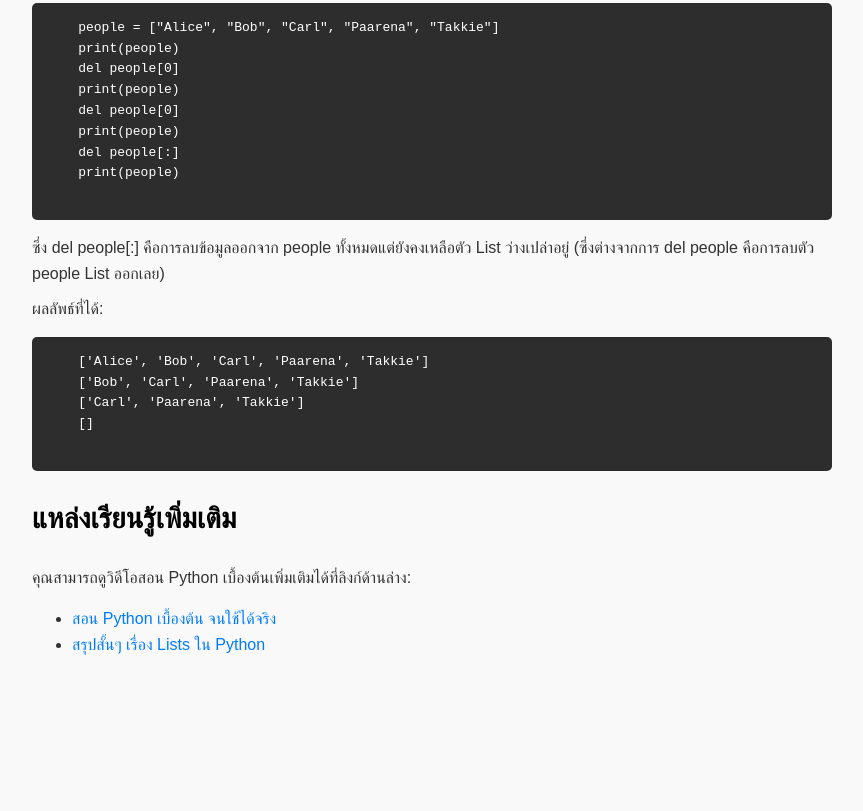
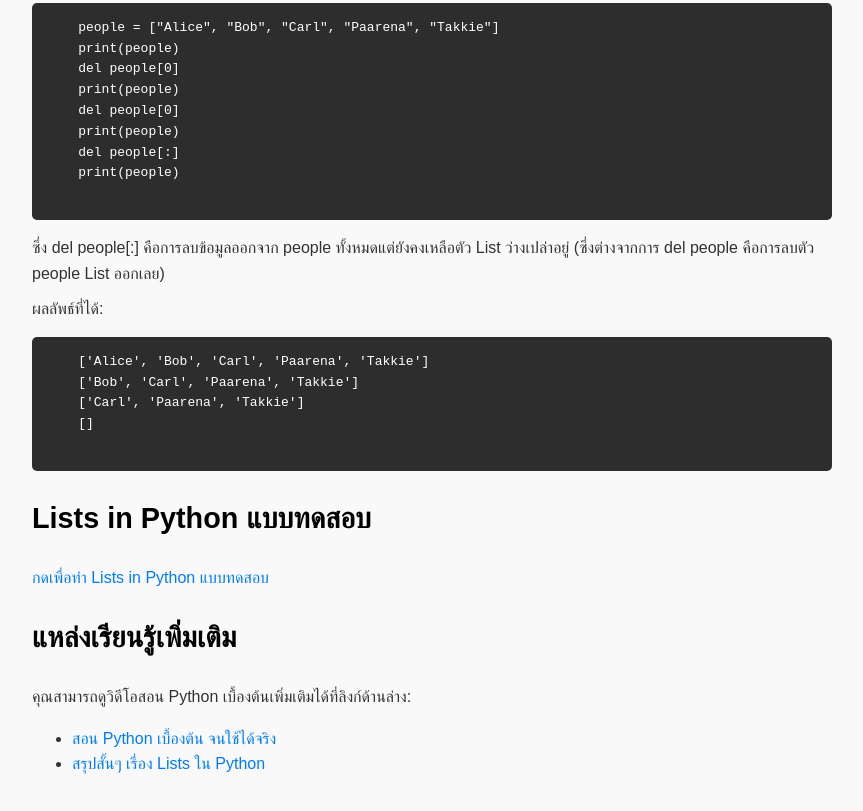
Before and after one commit to BeamCN2003/pirapat-, a plain HTML site: page index.html in a window 1280 px wide. Shown: the part 2983-3794 px from the top of the page, without its empty margins (208-1071 px from the left). Before the commit the page ends 3676 px from the top, so only its background shows below. Drawn offline with Linux system fonts and the light colour scheme.

Commit message:
Update index.html

```diff
--- a/index.html
+++ b/index.html
@@ -161,7 +161,8 @@
 
 
 
-
+ <h2>Lists in Python แบบทดสอบ </h2>
+<a href="https://wordwall.net/th/resource/11464134/lists-in-python" target="_blank">กดเพื่อทำ Lists in Python แบบทดสอบ </a></li>
 
 
 
```
